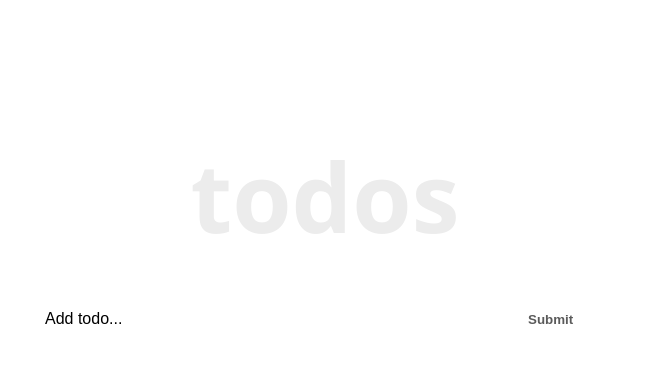
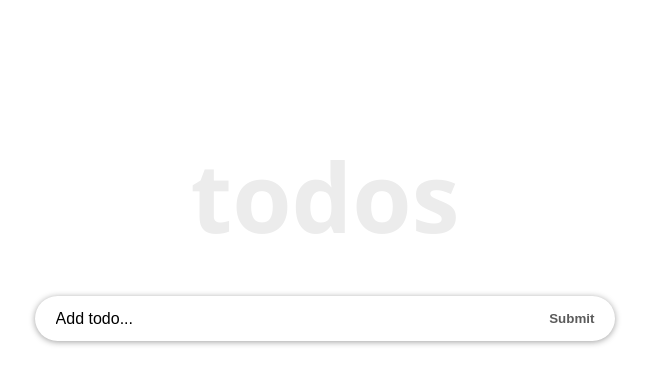
Before and after one commit to warui09/React-to-do-functionalComponents, a React (Create React App) app: page / in a window 1280 px wide. Shown: the top 384 px of the page, without its empty margins (315-964 px from the left). Built offline with nearby package versions, Linux system fonts and the light colour scheme.

Commit message:
refactored InputTodo to use useState hooks

```diff
--- a/src/functionBased/components/InputTodo.js
+++ b/src/functionBased/components/InputTodo.js
@@ -1,35 +1,42 @@
-import React, {useState} from "react"
+import React, { useState } from "react";
 
 const InputTodo = (props) => {
-  const [title, setTitle] = useState("")
+  const [inputText, setInputText] = useState({
+    title: ""
+  });
 
-  const onChange = e => {
-    setTitle(e.target.value)
-  }
+  const onChange = (e) => {
+    setInputText({
+      ...inputText,
+      [e.target.name]: e.target.value
+    });
+  };
 
-  const handleSubmit = e => {
-    e.preventDefault()
-    if(title.trim()) {
-      props.addTodoProps(title)
-      setTitle("")
+  const handleSubmit = (e) => {
+    e.preventDefault();
+    if (inputText.title.trim()) {
+      props.addTodoProps(inputText.title);
+      setInputText({
+        title: ""
+      });
     } else {
-      alert("Please write item")
+      alert("Please write item");
     }
-  }
+  };
 
   return (
-    <form onSubmit={handleSubmit} className="formContainer">
+    <form onSubmit={handleSubmit} className="form-container">
       <input
         type="text"
         className="input-text"
         placeholder="Add todo..."
-        value={title}
+        value={inputText.title}
         name="title"
         onChange={onChange}
       />
       <button className="input-submit">Submit</button>
     </form>
-  )
-}
+  );
+};
 
-export default InputTodo
+export default InputTodo;
```
